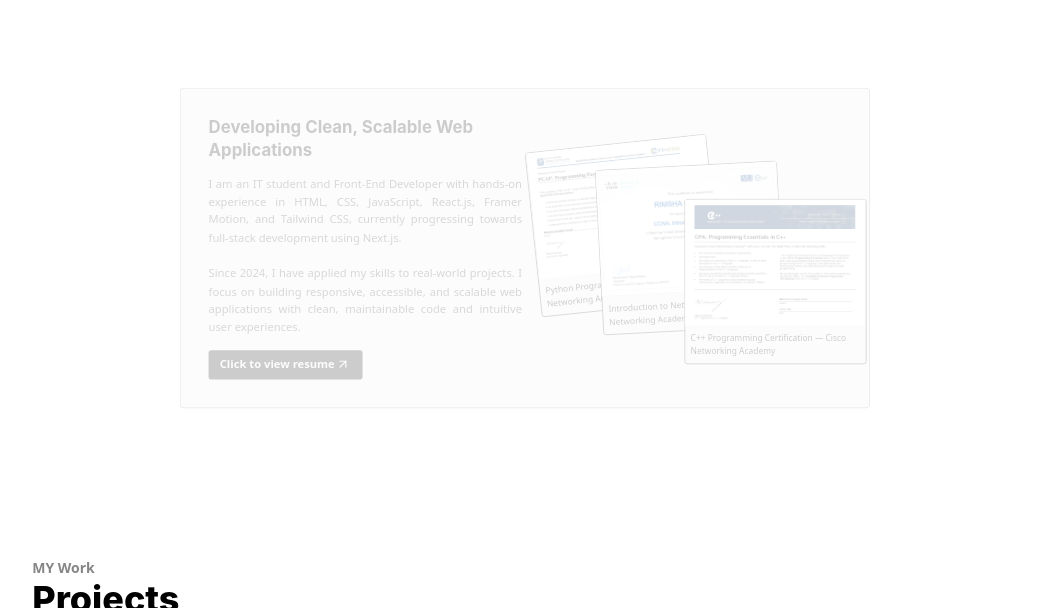
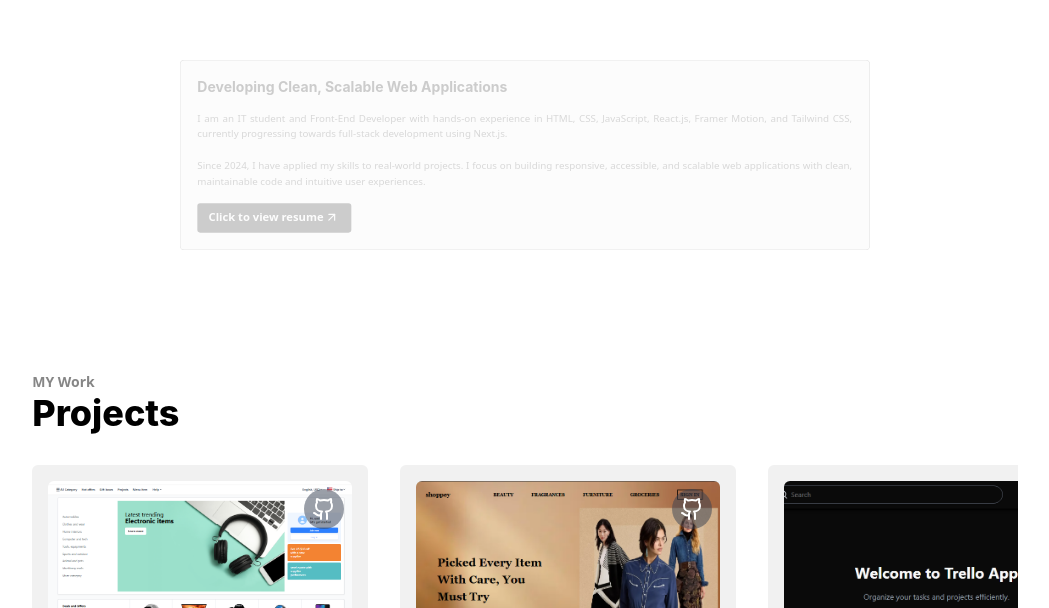
Before and after one commit to rimsha-shoukat/rimsha-shoukat, a Next.js app: page / in a window 1280 px wide. Shown: the part 821-1429 px from the top of the page, without its empty margins (115-1164 px from the left). Built offline with nearby package versions, Linux system fonts and the light colour scheme.

Commit message:
responsive for small devices

```diff
--- a/src/sections/about.jsx
+++ b/src/sections/about.jsx
@@ -3,11 +3,11 @@ export function About() {
     return (
         <>
             <section className="w-full flex flex-row items-center justify-center">
-                <div className="aboutSection w-[77vw] max-[600px]:w-[90vw] h-auto bg-[#f1f1f1] dark:bg-[#0a0a0a] border border-[#0a0a0a]/50 dark:border-[#f1f1f1]/50 rounded-md flex flex-row items-center justify-center max-[600px]:p-4 p-10 gap-2">
+                <div className="aboutSection w-[77vw] max-[600px]:w-[90vw] h-auto bg-[#f1f1f1] dark:bg-[#0a0a0a] border border-[#0a0a0a]/50 dark:border-[#f1f1f1]/50 rounded-md flex flex-row items-center justify-center max-[1300px]:p-6 p-10 gap-2">
                     {/* about me */}
-                    <span className="w-1/2 max-[600px]:w-2/2 flex flex-col items-start justify-center gap-5">
-                        <h1 className="text-2xl max-[600px]:text-xl font-bold line-clamp-2">Developing Clean, Scalable Web Applications</h1>
-                        <p className="text-justify dark:text-[#f1f1f1]/50 text-[#0e0e0e]/80 max-[600px]:text-sm">
+                    <span className="w-1/2 max-[1300px]:w-2/2 flex flex-col items-start justify-center gap-5">
+                        <h1 className="text-2xl max-[1300px]:text-xl font-bold line-clamp-2">Developing Clean, Scalable Web Applications</h1>
+                        <p className="text-justify dark:text-[#f1f1f1]/50 text-[#0e0e0e]/80 max-[1300px]:text-sm">
                             I am an IT student and Front-End Developer with hands-on experience in HTML, CSS, JavaScript, React.js, Framer Motion, and Tailwind CSS, currently progressing towards full-stack development using Next.js.
                             <br /><br />
                             Since 2024, I have applied my skills to real-world projects. I focus on building responsive, accessible, and scalable web applications with clean, maintainable code and intuitive user experiences.
@@ -20,7 +20,7 @@ export function About() {
                         </a>
                     </span>
                     {/* certificates */}
-                    <span className="w-1/2 max-[600px]:hidden h-full flex items-center justify-center hover:scale-105 transition-all duration-300 ease-in-out">
+                    <span className="w-1/2 max-[1300px]:hidden h-full flex items-center justify-center hover:scale-105 transition-all duration-300 ease-in-out">
                         <a className="cursor-default absolute -rotate-6 -translate-x-1/3 -translate-y-8 w-65 h-auto border border-[#0a0a0a] dark:border-[#f1f1f1]/30 bg-[#f1f1f1] dark:bg-[#0a0a0a] rounded-sm" href="https://drive.google.com/file/d/1iRtutVGXnfCuefsvE3SEtbXm5RlYSbmu/view?usp=sharing" target="_blank" rel="noopener noreferrer">
                             <span className="w-65 h-auto">
                                 <div className="w-full h-45 bg-[url('/assests/python.png')] bg-cover bg-no-repeat bg-center"></div>
--- a/src/sections/contact.jsx
+++ b/src/sections/contact.jsx
@@ -41,9 +41,9 @@ export function Contact() {
                         <p className="text-sm tracking-wider dark:text-[#f1f1f1]/50 text-[#0e0e0e]/50">GET IN TOUCH</p>
                         <h1 className="text-4xl font-extrabold">Contact</h1>
                     </div>
-                    <div className="mt-10 w-full flex flex-row max-[600px]:flex-col-reverse items-center justify-center gap-4 max-[600px]:gap-10">
+                    <div className="mt-10 w-full flex flex-row max-[780px]:flex-col-reverse items-center justify-center gap-4 max-[780px]:gap-10">
                         {/* contact form  */}
-                        <div className="w-1/2 max-[600px]:w-full flex flex-col items-start justify-center gap-8">
+                        <div className="w-1/2 max-[780px]:w-full flex flex-col items-start justify-center gap-8">
                             <input
                                 className="px-4 py-2 border w-full rounded-md dark:bg-[#f1f1f1]/20 bg-[#0e0e0e]/10"
                                 type="text" placeholder="Enter Your Name" value={sender}
@@ -77,7 +77,7 @@ export function Contact() {
                             </div>
                         </div>
                         {/* Image with as */}
-                        <div className="relative w-1/2 max-[600px]:w-full h-full flex items-center justify-center">
+                        <div className="relative w-1/2 max-[780px]:w-full h-full flex items-center justify-center">
                             {/* contact methods buttons */}
                             <a className={`methods method1 ${clicked ? "clicked" : ""} absolute p-2 rounded-full bg-gray-800 hover:bg-gray-900/70 transition-colors duration-300 ease-in-out cursor-default`} href="https://github.com/rimsha-shoukat" target="_blank" rel="noopener noreferrer">
                                 <button className={`p-2 rounded-full bg-gray-800 hover:bg-gray-900/70 transition-colors duration-300 ease-in-out`}>
--- a/src/sections/projects.jsx
+++ b/src/sections/projects.jsx
@@ -3,7 +3,7 @@ export function Projects() {
     return (
         <>
             <section className="w-full h-auto mt-30 mb-30 flex items-center justify-center">
-                <div className="w-[77vw] h-auto flex flex-col items-start justify-center gap-8">
+                <div className="w-[77vw] max-[600px]:w-[90vw] h-auto flex flex-col items-start justify-center gap-8">
                     <div className="w-[60%] flex flex-col">
                         <p className="text-sm dark:text-[#f1f1f1]/50 text-[#0e0e0e]/50 font-semibold">MY Work</p>
                         <h1 className="text-4xl font-extrabold">Projects</h1>
```
